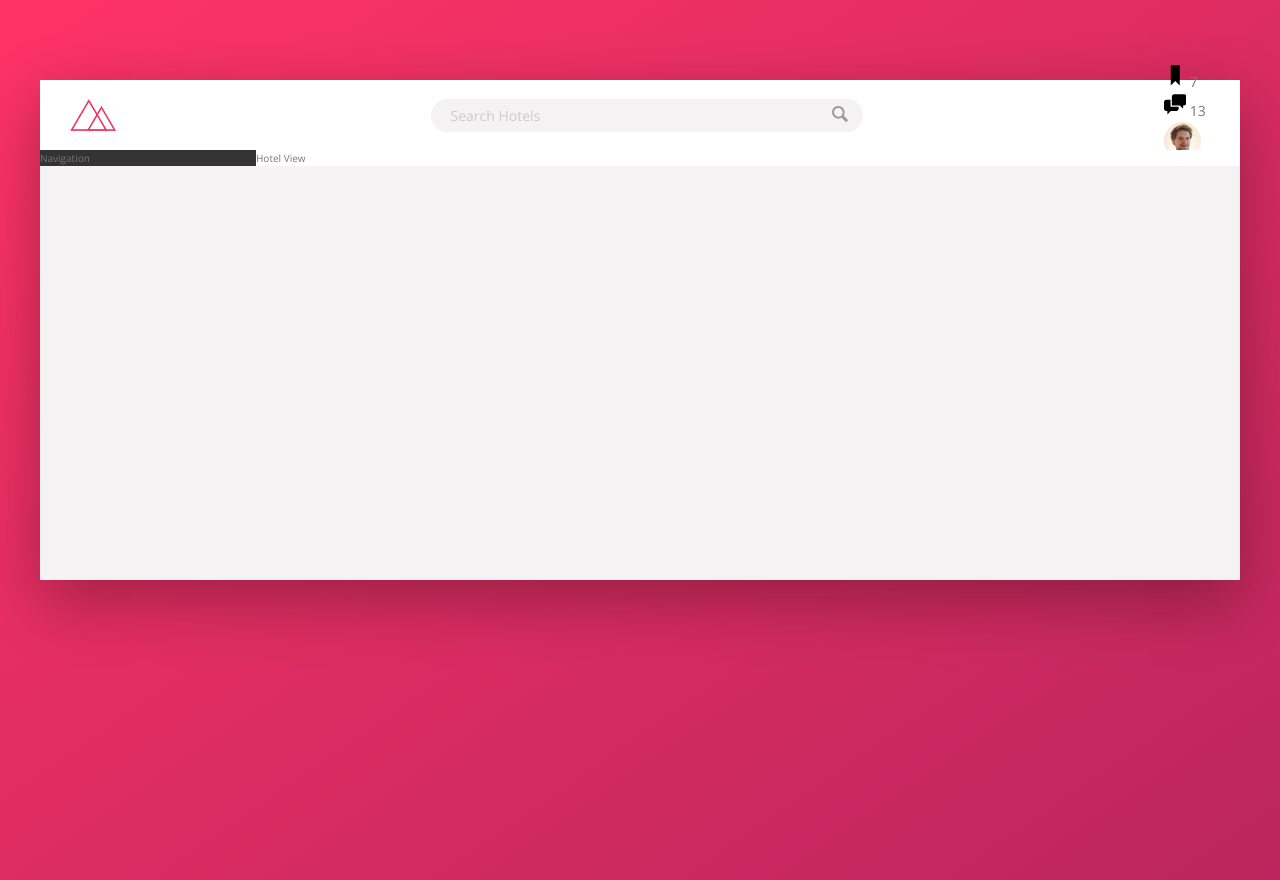
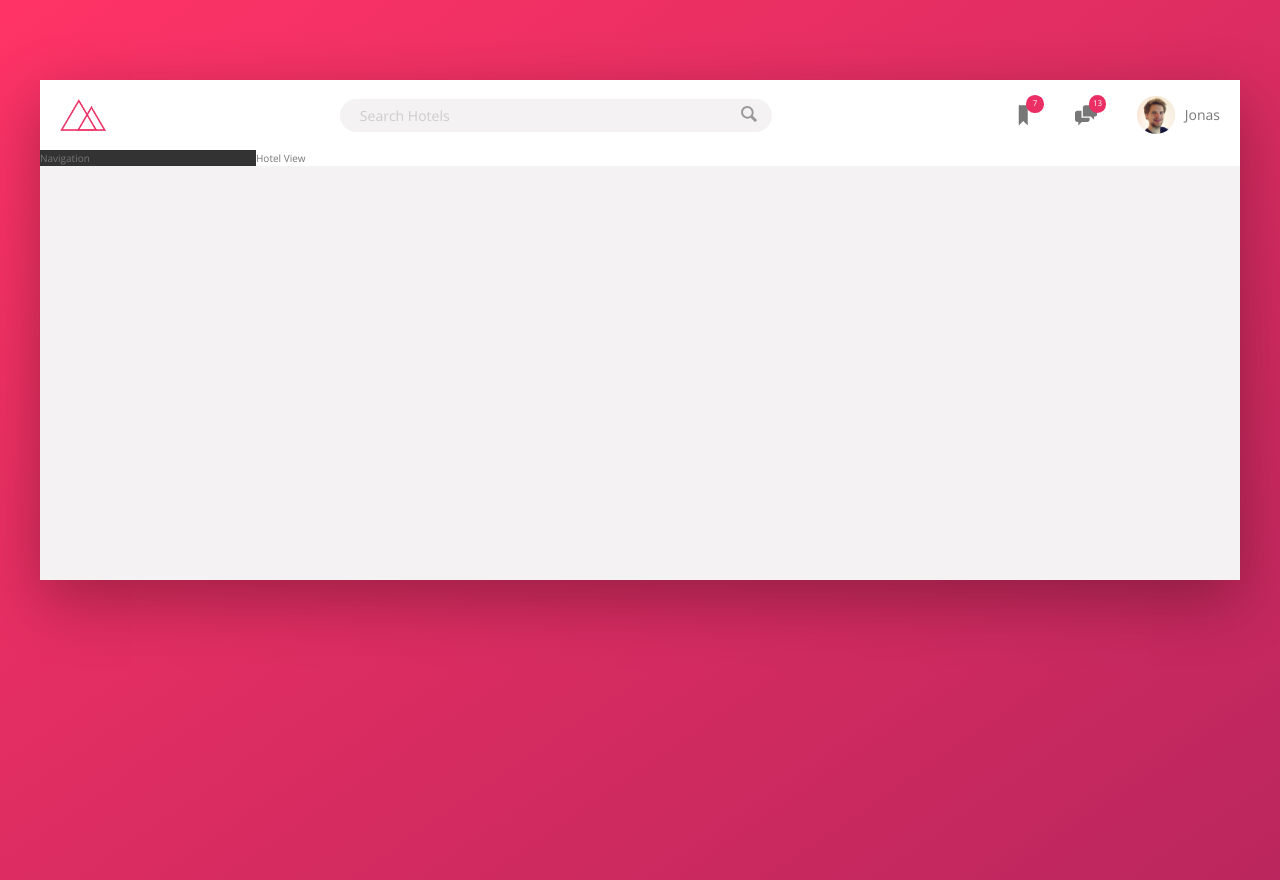
Before and after one commit to Grudgesong/Advanced-CSS-and-Sass--Flexbox--Grid--Animations-and-More, a website: page Trillo/index.html in a window 1280 px wide. Drawn offline with nearby package versions, Linux system fonts and the light colour scheme.

Commit message:
Building the header part 3

```diff
--- a/Trillo/sass/_components.scss
+++ b/Trillo/sass/_components.scss
@@ -1,7 +1,7 @@
 // LOGO
 .logo {
   height: 3.25rem;
-  margin-left: 3rem;
+  margin-left: 2rem;
 }
 
 //SEARCH BOX
@@ -62,15 +62,46 @@
 
 //USER NAVIGATION
 .user-nav {
+  align-self: stretch;
+  display: flex;
+  align-items: center;
+
+  & > * {
+    padding: 0 2rem;
+    cursor: pointer;
+    height: 100%;
+    display: flex;
+    align-items: center;
+  }
+
+  & > *:hover {
+    background-color: var(--color-grey-light-2);
+  }
+
   &__icon-box {
+    position: relative;
   }
 
   &__icon {
     height: 2.25rem;
     width: 2.25rem;
+    fill: var(--color-grey-dark-2);
   }
 
   &__notification {
+    font-size: 0.8rem;
+    height: 1.75rem;
+    width: 1.75rem;
+    border-radius: 50%;
+    background-color: var(--color-primary);
+    color: var(--color-white);
+    position: absolute;
+    top: 1.5rem;
+    right: 1.1rem;
+
+    display: flex;
+    justify-content: center;
+    align-items: center;
   }
 
   &__user {
@@ -79,6 +110,7 @@
   &__user-photo {
     height: 3.75rem;
     border-radius: 50%;
+    margin-right: 1rem;
   }
 
   &__user-name {
```
Also changed, not shown: Trillo/css/style.css.
